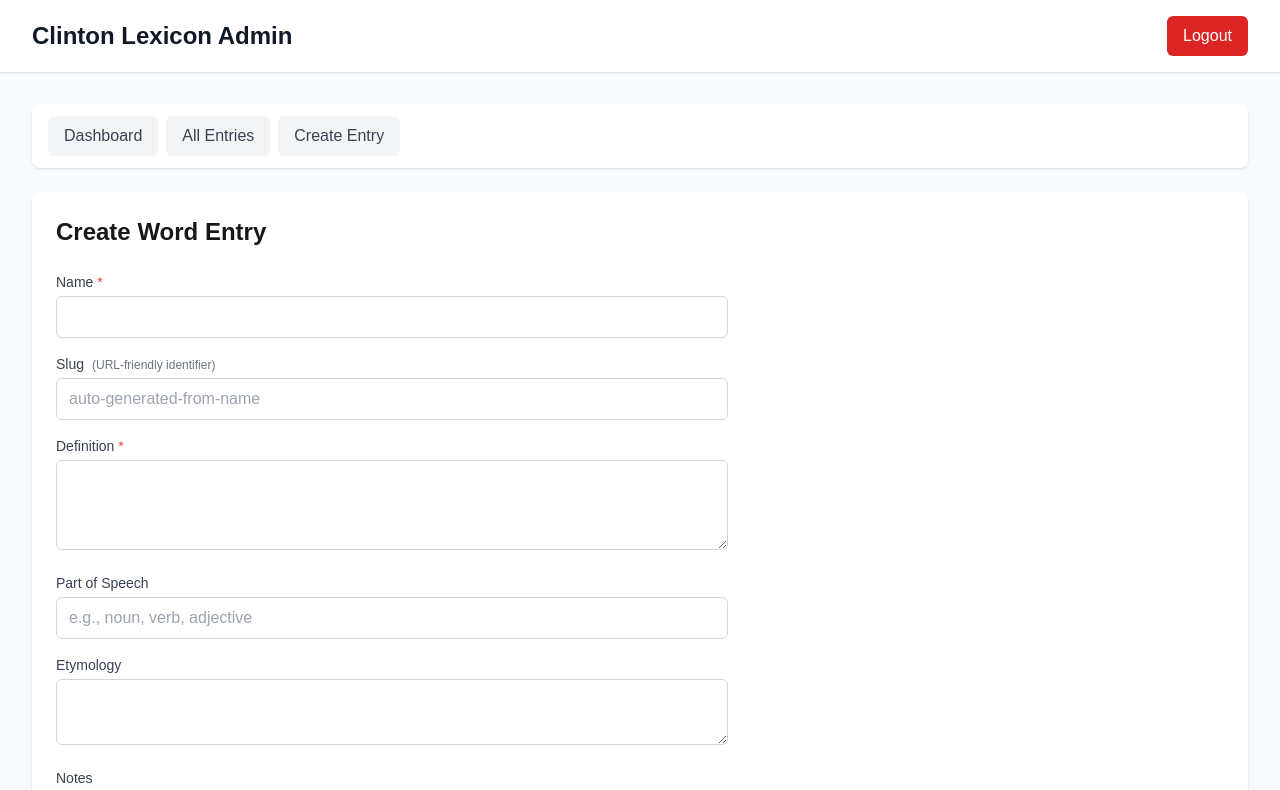
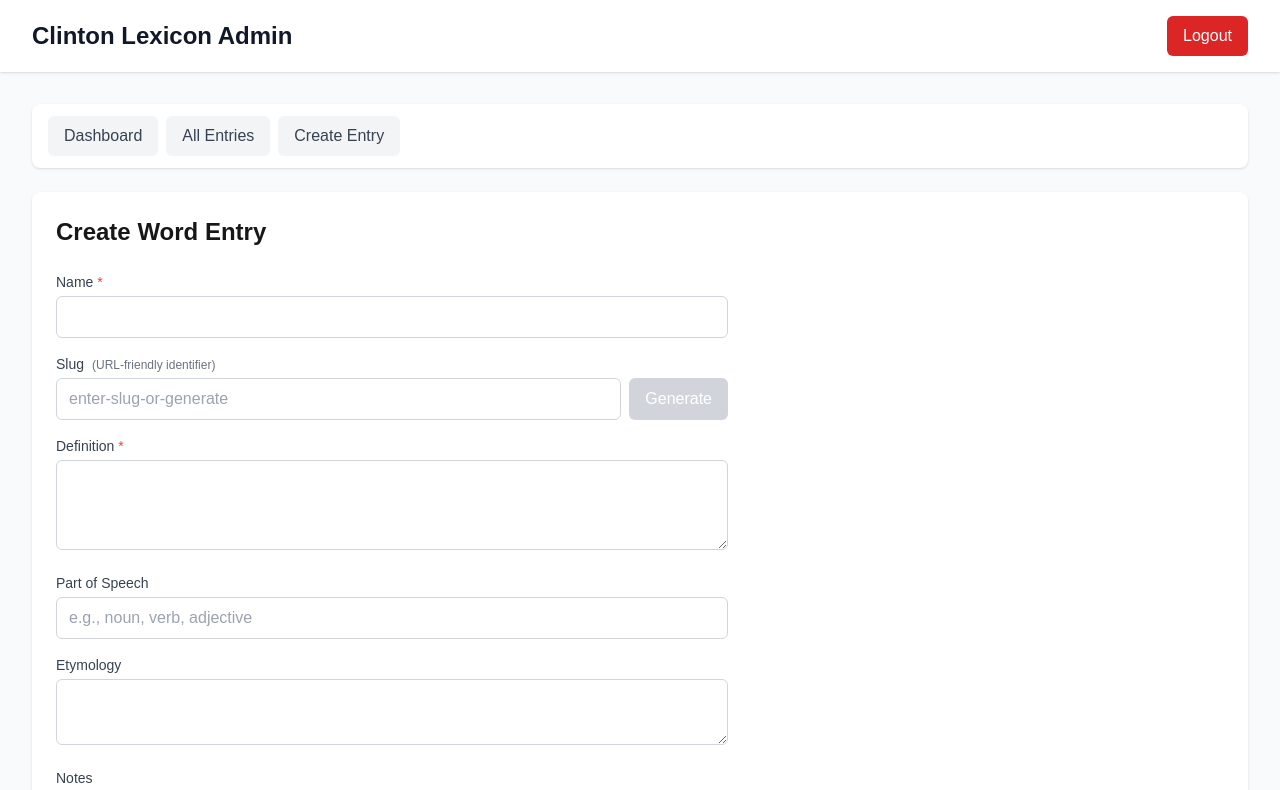
Before and after one commit to roadlittledawn/web-wtq, a Next.js app: page /admin/entries/create/word in a window 1280 px wide. Shown: the top 790 px of the page. Built offline with nearby package versions, Linux system fonts and the light colour scheme; no server answers; sample sign-in values are in the browser's storage.

Commit message:
fix: replace auto-slugification with manual generate button

```diff
--- a/components/SlugInput.tsx
+++ b/components/SlugInput.tsx
@@ -1,6 +1,6 @@
 "use client";
 
-import { useState, useEffect } from "react";
+import { useState } from "react";
 import { generateSlug } from "@/lib/slug";
 
 interface SlugInputProps {
@@ -13,7 +13,7 @@ interface SlugInputProps {
 }
 
 /**
- * SlugInput component with auto-generation and uniqueness validation
+ * SlugInput component with manual generation and uniqueness validation
  * Requirements: 10.1, 10.2, 10.3, 10.4, 10.5, 10.6
  */
 export default function SlugInput({
@@ -26,16 +26,16 @@ export default function SlugInput({
 }: SlugInputProps) {
   const [isValidating, setIsValidating] = useState(false);
   const [validationError, setValidationError] = useState<string>("");
-  const [isManuallyEdited, setIsManuallyEdited] = useState(false);
 
-  // Auto-generate slug from sourceText when it changes
+  // Generate slug from sourceText when button is clicked
   // Requirements: 10.1, 10.2
-  useEffect(() => {
-    if (sourceText && !isManuallyEdited && !value) {
+  const handleGenerateSlug = () => {
+    if (sourceText) {
       const generatedSlug = generateSlug(sourceText);
       onChange(generatedSlug);
+      setValidationError("");
     }
-  }, [sourceText, isManuallyEdited, value, onChange]);
+  };
 
   // Validate slug uniqueness on blur
   // Requirement: 10.4
@@ -82,7 +82,6 @@ export default function SlugInput({
   // Requirement: 10.3
   const handleChange = (e: React.ChangeEvent<HTMLInputElement>) => {
     const newValue = e.target.value;
-    setIsManuallyEdited(true);
     setValidationError("");
     onChange(newValue);
   };
@@ -100,6 +99,7 @@ export default function SlugInput({
           (URL-friendly identifier)
         </span>
       </label>
+      <div className="flex gap-2">
         <input
           type="text"
           id="slug"
@@ -107,13 +107,23 @@ export default function SlugInput({
           onChange={handleChange}
           onBlur={handleBlur}
           disabled={disabled || isValidating}
-        className={`w-full px-3 py-2 border rounded-md focus:outline-none focus:ring-2 ${
+          className={`flex-1 px-3 py-2 border rounded-md focus:outline-none focus:ring-2 ${
             displayError
               ? "border-red-300 focus:ring-red-500"
               : "border-gray-300 focus:ring-blue-500"
           } disabled:bg-gray-100 disabled:cursor-not-allowed`}
-        placeholder="auto-generated-from-name"
+          placeholder="enter-slug-or-generate"
         />
+        <button
+          type="button"
+          onClick={handleGenerateSlug}
+          disabled={disabled || isValidating || !sourceText}
+          className="px-4 py-2 bg-gray-600 text-white rounded-md hover:bg-gray-700 focus:outline-none focus:ring-2 focus:ring-gray-500 disabled:bg-gray-300 disabled:cursor-not-allowed whitespace-nowrap"
+          title="Generate slug from text"
+        >
+          Generate
+        </button>
+      </div>
       {isValidating && (
         <p className="text-sm text-gray-500 mt-1">Validating slug...</p>
       )}
```
Lines whose indentation alone changed are shown as unchanged.
